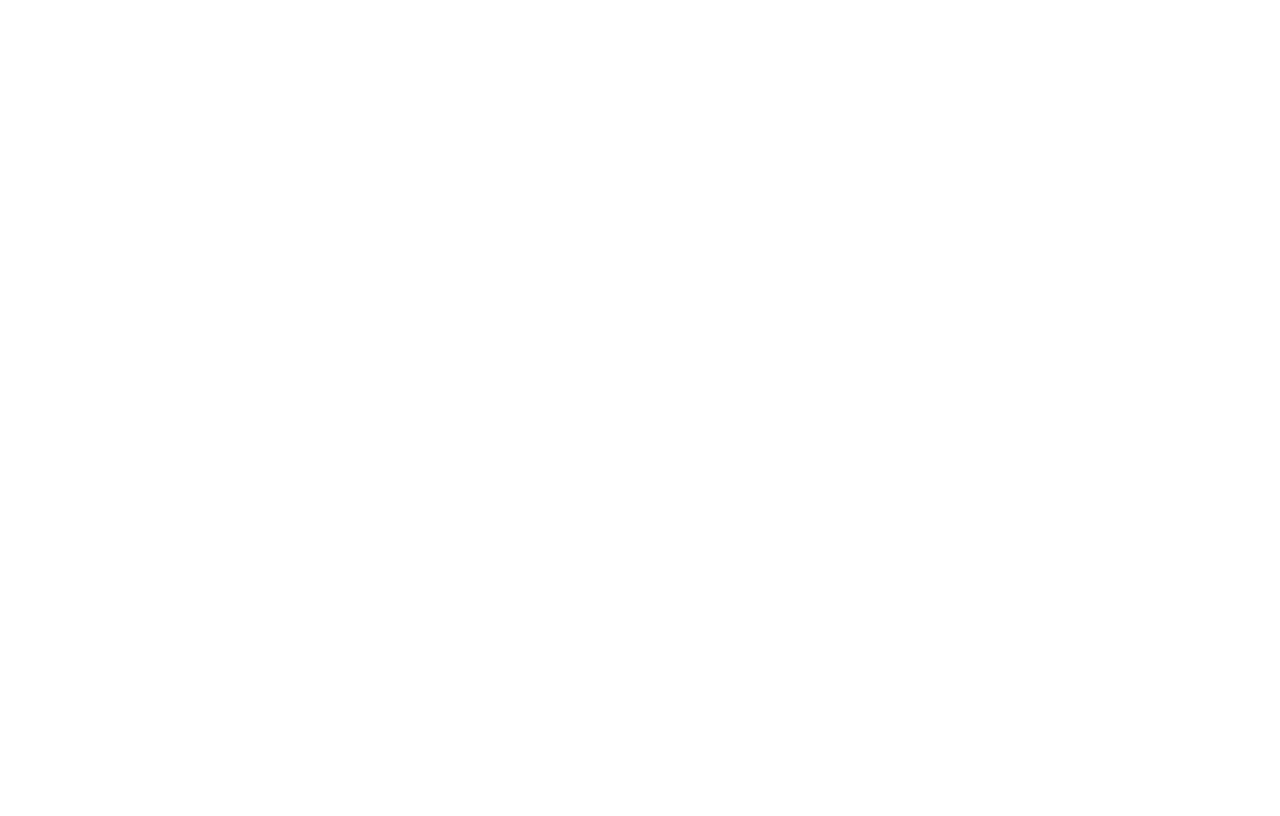
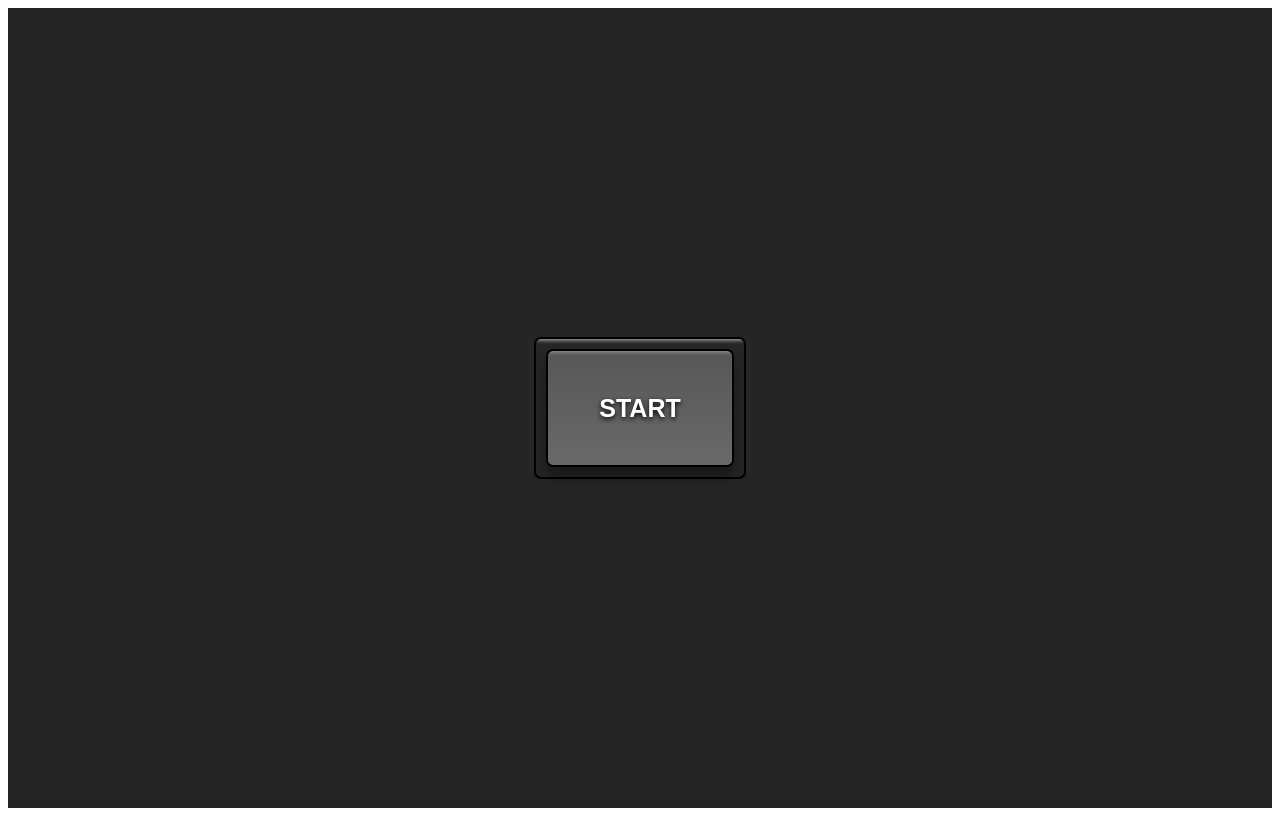
Before and after one commit to withshubh/React-Web-Projects-20-Projects-to-Build-Your-Portfolio, a React (Create React App) app: page /picture-in-picture in a window 1280 px wide. Built offline with nearby package versions, Linux system fonts and the light colour scheme.

Commit message:
Add: ✨ Setup Styling and HTML(JSX) Elements

```diff
--- a/src/Pages/HomePage/App.js
+++ b/src/Pages/HomePage/App.js
@@ -1,7 +1,8 @@
 import { Switch, BrowserRouter as Router, Route } from 'react-router-dom';
 
+import InfinityScroll from '../InfinityScroll/InfinityScrollApp';
+import PictureInPicture from '../PictureInPicture/PictureinPictureApp';
 import QuoteContainer from '../QuoteGenerator/Components/Container/QuoteContainer';
-import InfinityScroll from '../InfinityScroll/InfinityScrollApp';
 import LinkToProjects from './LinkToProjects';
 
 import './App.css';
@@ -14,6 +15,7 @@
         <Switch>
           <Route path='/quote-generator' component={QuoteContainer} />
           <Route path='/infinity-scroll' component={InfinityScroll} />
+          <Route path='/picture-in-picture' component={PictureInPicture} />
         </Switch>
       </div>
     </Router>
--- a/src/Pages/HomePage/LinkToProjects.js
+++ b/src/Pages/HomePage/LinkToProjects.js
@@ -10,6 +10,7 @@
       <>
         <Link to='/quote-generator'>Quote Generator</Link>
         <Link to='/infinity-scroll'>Infinity Scroll</Link>
+        <Link to='/picture-in-picture'>Picture In Picture</Link>;
       </>
     );
   }
--- /dev/null
+++ b/src/Pages/PictureInPicture/PictureButton.js
@@ -0,0 +1,13 @@
+import React from 'react';
+import classes from './PictureButton.module.scss';
+
+function PictureButton() {
+  const { 'picture-body__button-container': PictureBodyButtonContainer } = classes;
+  return (
+    <div class={PictureBodyButtonContainer}>
+      <button id='picture-button'>START</button>
+    </div>
+  );
+}
+
+export default PictureButton;
--- /dev/null
+++ b/src/Pages/PictureInPicture/PictureButton.module.scss
@@ -0,0 +1,34 @@
+@import './../../scss/main.scss';
+
+.picture-body__button-container {
+  border: 2px solid $clr-black-900;
+  padding: 10px;
+  border-radius: 7px;
+  box-shadow: inset 0 1.25rem 4px -19px rgba(255, 255, 255, 0.7); // Shadow is going to be inside of the object rather than the outside
+
+  button {
+    cursor: pointer;
+    outline: none;
+    width: 7.5em;
+    height: 4.6875em;
+    font-family: Barlow, sans-serif;
+    font-weight: bold;
+    font-size: 1.5625rem;
+    color: $clr-white-100;
+    text-shadow: 0 2px 5px $clr-black-900;
+    background: linear-gradient(to top, #696969, #575757);
+    border: 2px solid $clr-black-900;
+    border-radius: 7px;
+    // Styling both the inside and outside of the box shadow
+    box-shadow: inset 0 1.25rem 4px -19px rgba(255, 255, 255, 0.4), 0 12px 12px 0 rgba(0, 0, 0, 0.3);
+  }
+
+  button:hover {
+    background: linear-gradient(to bottom, $clr-grey-400, $clr-grey-500);
+  }
+
+  button:active {
+    transform: translateY(3px);
+    box-shadow: 0 6px 6px 0 rgba(0, 0, 0, 0.3);
+  }
+}
--- /dev/null
+++ b/src/Pages/PictureInPicture/PictureInPicture.module.scss
@@ -0,0 +1,8 @@
+@import './../../scss/main.scss';
+
+.picture-body {
+  display: flex;
+  height: 100vh;
+  @include flex-align-center;
+  background: rgb(37, 37, 37);
+}
--- /dev/null
+++ b/src/Pages/PictureInPicture/PictureinPictureApp.js
@@ -0,0 +1,16 @@
+import React from 'react';
+import PictureButton from './PictureButton';
+import classes from './PictureInPicture.module.scss';
+
+function PictureInPictureApp() {
+  const { 'picture-body': pictureBody } = classes;
+  console.log(classes);
+  return (
+    <main className={pictureBody}>
+      <video id='picture-video' controls width='640' height='360' hidden></video>
+      <PictureButton />
+    </main>
+  );
+}
+
+export default PictureInPictureApp;
--- a/src/scss/abstracts/_color.scss
+++ b/src/scss/abstracts/_color.scss
@@ -3,6 +3,8 @@
 
 $clr-black-900: #000;
 
+$clr-grey-400: #696969;
+$clr-grey-500: #575757;
 $clr-grey-800: #333;
 
 $clr-twitter: #38a1f3;
```
